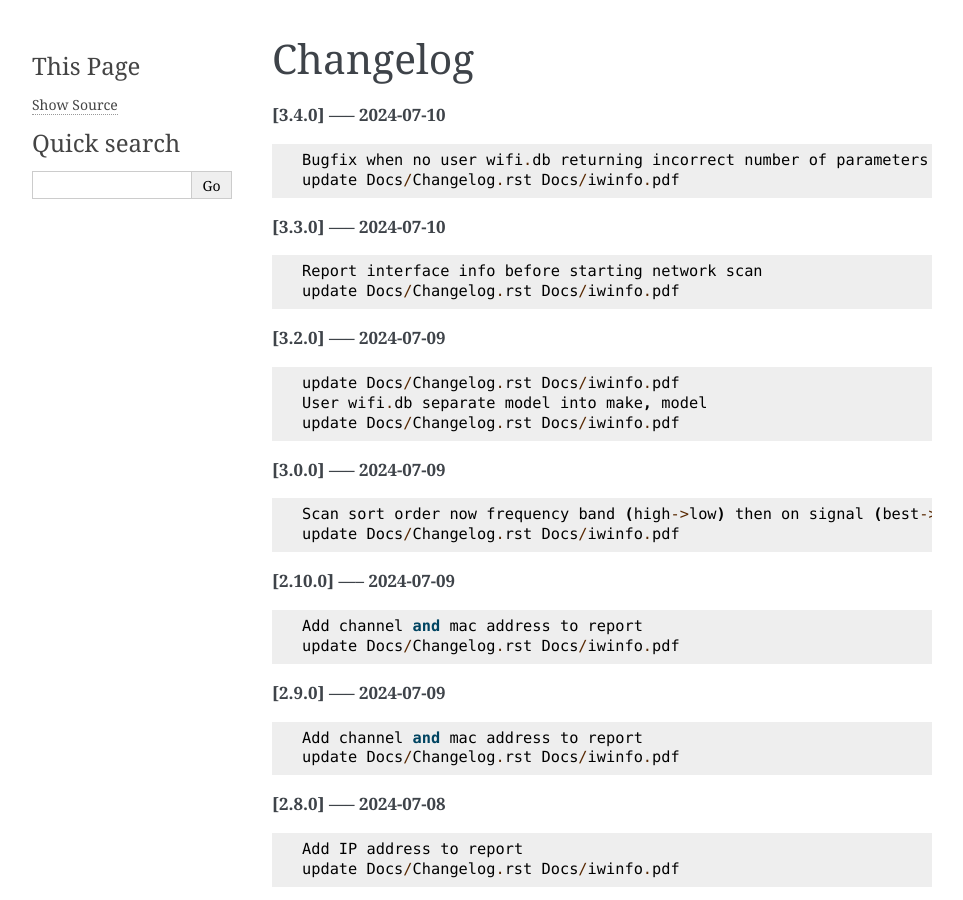
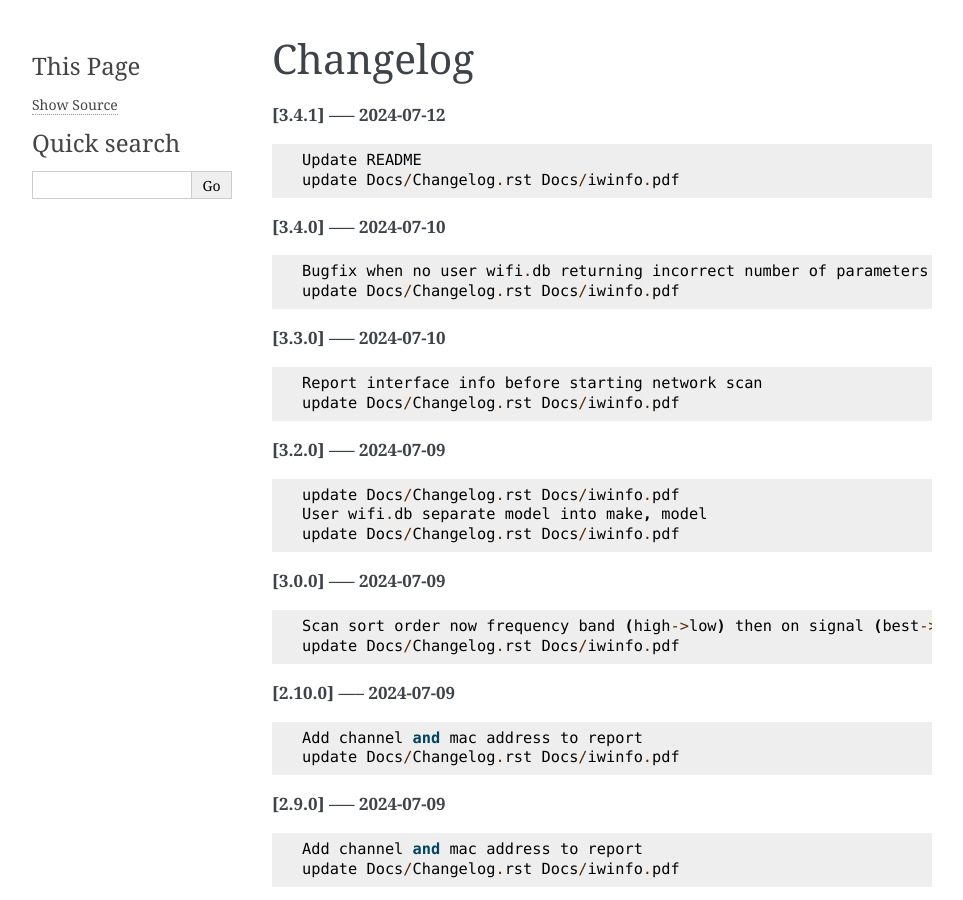
Before and after one commit to gene-git/iwinfo, a Sphinx documentation site: the page built from Docs/Changelog.rst, in a window 1280 px wide and 900 px high. Shown: the whole window, without its empty margins (148-1111 px from the left). Built offline with Sphinx 7.4.7, drawn with Linux system fonts in a browser that asks for light colours; pages that are not in the unit, such as notebooks, are missing from menus.

Commit message:
update Docs/Changelog.rst Docs/iwinfo.pdf

```diff
--- a/Docs/Changelog.rst
+++ b/Docs/Changelog.rst
@@ -1,5 +1,11 @@
 Changelog
 =========
+
+**[3.4.1] ----- 2024-07-12** ::
+
+	    Update README
+	    update Docs/Changelog.rst Docs/iwinfo.pdf
+
 
 **[3.4.0] ----- 2024-07-10** ::
 
```
Also changed, not shown: 1 other file.
